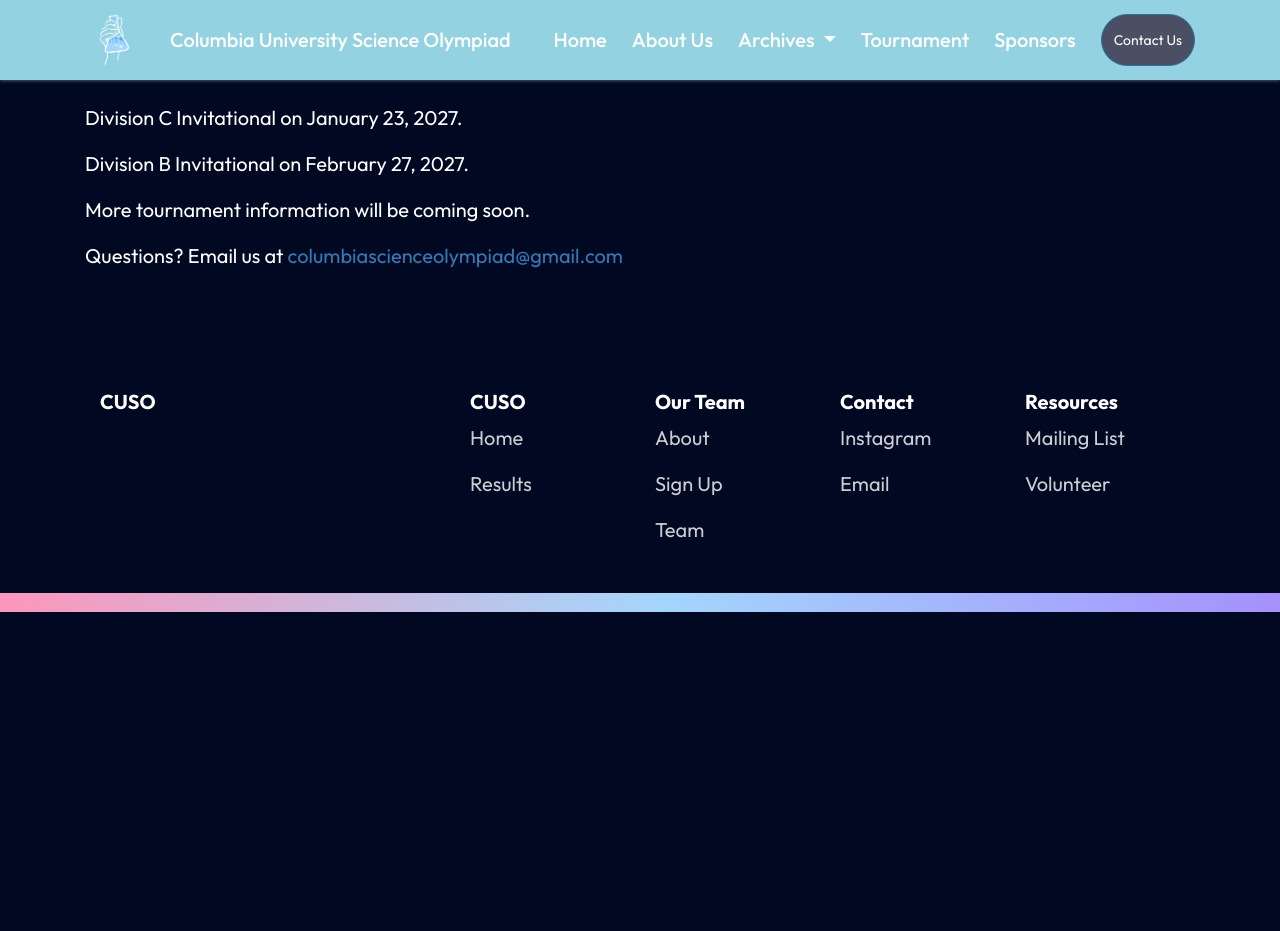
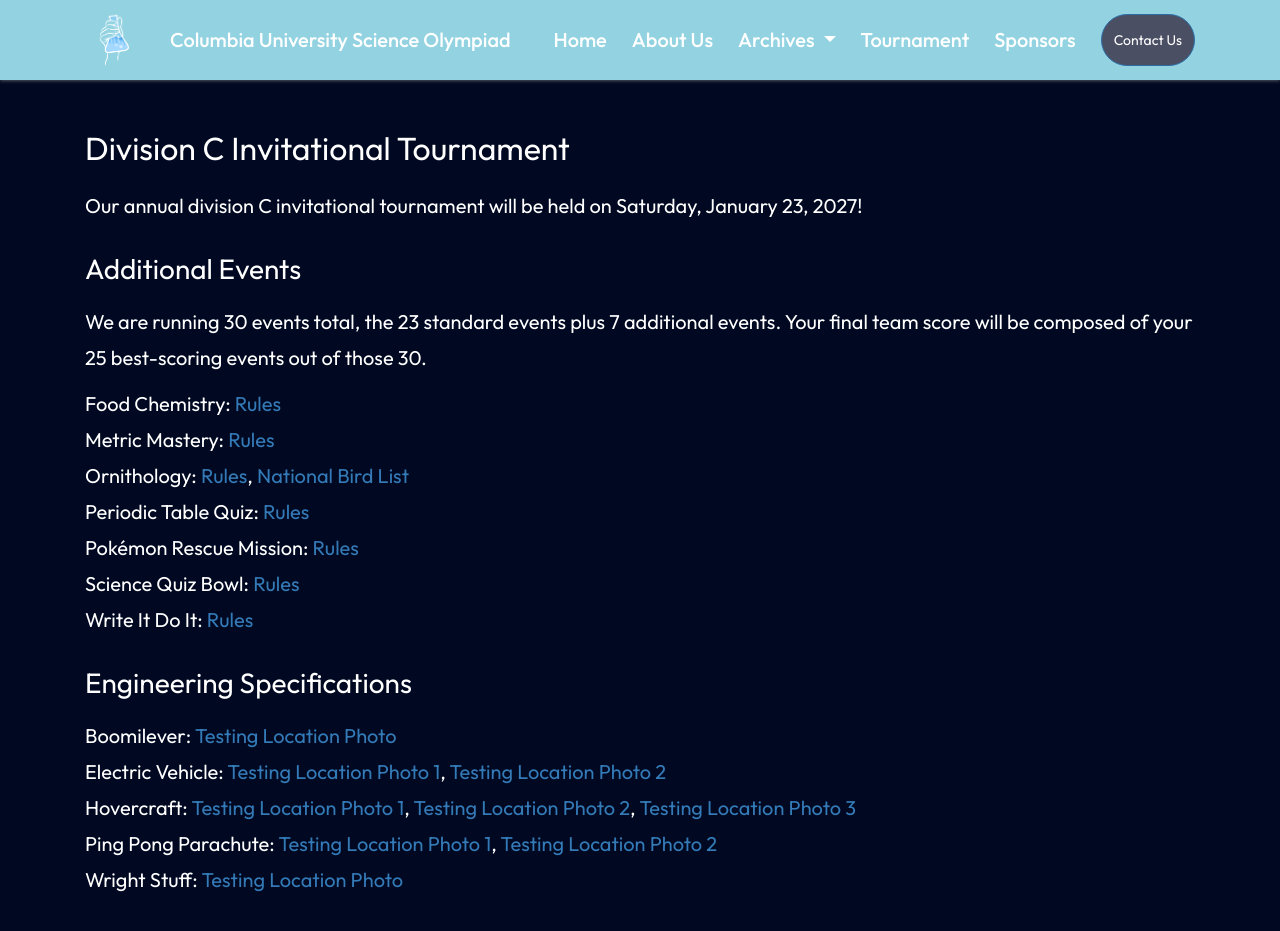
Before and after one commit to columbia-science-olympiad/columbia-science-olympiad.github.io, a Jekyll site: the page built from tournament.md, in a window 1280 px wide and 1400 px high. Shown: the top 931 px of the window. Built offline with Jekyll 4.4.1, drawn with Linux system fonts in a browser that asks for light colours; nearby versions of some CDN libraries; some of the changed text lies outside the part shown.

Commit message:
Tournament Info updated

```diff
--- a/index.html
+++ b/index.html
@@ -13,13 +13,13 @@
         <h1 class="title">Science Olympiad</h1>
         <p class="body">
           Division C Invitational on January 23, 2027! Registration opens
-          September 14th.<br />
+          September 14th at 12pm EST.<br />
           Division B Invitational on February 27, 2027! Registration opens
           September 28th.
         </p>
         <button class="btn btn-primary btn-large blue-button">
           <a
-            href="https://docs.google.com/forms/d/e/1FAIpQLSdV-b3z7LE7aB9_vz3yFXYE_oXiW1lzolC62UvJ-56xNqKSVw/viewform"
+            href="https://docs.google.com/forms/d/e/1FAIpQLSc88X7_-Qjwj8ddqUTYugtiQKF8doFltoCkeg39r4uDoWGPhQ/viewform?usp=dialog"
             class="blue-button-text"
             >Division C Interest Form</a
           >
--- a/tournament.md
+++ b/tournament.md
@@ -3,9 +3,42 @@
 layout: info
 ---
 
-Division C Invitational on January 23, 2027.
+## Division C Invitational Tournament
 
-Division B Invitational on February 27, 2027.
+Our annual division C invitational tournament will be held on Saturday, January 23, 2027!
+
+### Additional Events
+
+We are running 30 events total, the 23 standard events plus 7 additional events. Your final team score will be composed of your 25 best-scoring events out of those 30.
+
+- Food Chemistry: [Rules](https://docs.google.com/document/d/11HoH3yFRZewKSqZCExUkpxr4nqtLWjibRHxvDXkDCcY/edit?usp=sharing)
+- Metric Mastery: [Rules](https://drive.google.com/file/d/1_qIiWeW0OD3ylwyt0e177sD_Pqx50XRV/view?usp=sharing)
+- Ornithology: [Rules](https://drive.google.com/file/d/1WpMBXotxHkC5wpKkoE3Nv82yZb9-wyXx/view?usp=sharing), [National Bird List](https://drive.google.com/file/d/1_sK99rVRIrKfjZ82-LtZIor466ESrKkW/view?usp=sharing)
+- Periodic Table Quiz: [Rules](https://docs.google.com/document/d/1KRurKpd--DyC3vpDWhhaswH-_OdPySaoPN3tII7ZGKg/edit?usp=sharing)
+- Pokémon Rescue Mission: [Rules](https://docs.google.com/document/d/1hm4wbs7Nfz0JWkAyArKdd89wIdUOgTVJMfiTCDFMym0/edit?usp=sharing)
+- Science Quiz Bowl: [Rules](https://docs.google.com/document/d/15z6RKzhDK6Sk9X-fbdHY0qyyO2zkrbxg7BUJHMeomek/edit?usp=sharing)
+- Write It Do It: [Rules](https://drive.google.com/file/d/1u4NGdBISlheiOPHblkf7rYdEiMfiQBA9/view?usp=sharing)
+
+### Engineering Specifications
+
+- Boomilever: [Testing Location Photo](https://drive.google.com/file/d/1T2dtoOEZK-V8VeIFtdybrtXNxt723aSR/view?usp=sharing)
+- Electric Vehicle: [Testing Location Photo 1](https://drive.google.com/file/d/1DaMSV92zqnJU4tRkris0txiR4kJ_pwac/view?usp=sharing), [Testing Location Photo 2](https://drive.google.com/file/d/19vLom2uZiQN5LQvlu3fzK_C8_wPkOCkZ/view?usp=sharing)
+- Hovercraft: [Testing Location Photo 1](https://drive.google.com/file/d/1q-CpvwJdkI_nPopWSRXfiCSCda_pkP7L/view?usp=sharing), [Testing Location Photo 2](https://drive.google.com/file/d/1H9S4exGMBTRwKUns70Zhh5VXyYHnz5PB/view?usp=sharing), [Testing Location Photo 3](https://drive.google.com/file/d/13ESsNuVa_wR1EXqCEOAsDXVirQENZYxc/view?usp=sharing)
+- Ping Pong Parachute: [Testing Location Photo 1](https://drive.google.com/file/d/1KUtegnVBu_v6IQ9WfWuQ1mvWP4WLV8KY/view?usp=sharing), [Testing Location Photo 2](https://drive.google.com/file/d/18weZx_2HYvbviR8ywB5Ei0vkt4Ty_NEZ/view?usp=sharing)
+- Wright Stuff: [Testing Location Photo](https://drive.google.com/file/d/1pFuuqxVMibA4XoKtRjsGlsJO9BRumU5G/view?usp=sharing)
+
+### Required Forms and Documents
+
+- Release Forms Submission: [Link](https://docs.google.com/forms/d/e/1FAIpQLScHkaSbi64Q_WWT0_6LQH5Kzx8JDYZYQ-xB-daRaPHNIJvCtg/viewform?usp=sharing&ouid=102984703675889339482)
+- Chemistry Video Attestation Form: [Link](https://docs.google.com/forms/d/e/1FAIpQLSegzC43n1qP06SQh-uklFBx1yU79pKWXEs6T_-6pnd7zD2ugw/viewform?usp=sharing&ouid=102984703675889339482)
+
+### Event Self-Schedule
+
+<iframe src="https://esus.socalscioly.org/login.php?tid=390" style="width: 100%; height: 600px;">Loading...</iframe>
+
+## Division B Invitational Tournament
+
+We will hold our first Division B Invitational on February 27, 2027.
 
 More tournament information will be coming soon.
 
```
